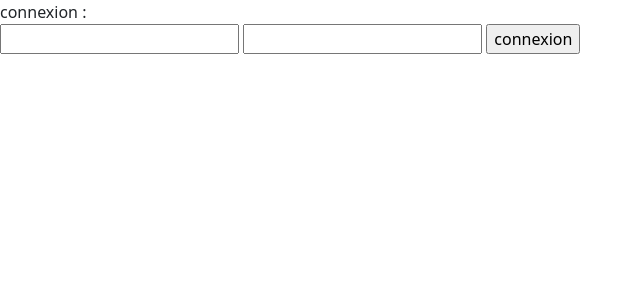
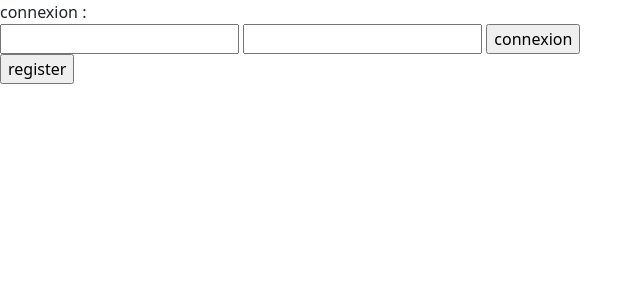
Before and after one commit to anedonia/exam_fs, a PHP site: page /routeur.php in a window 1280 px wide. Shown: the top 300 px of the page, without its empty margins (0-643 px from the left). Run offline with PHP 8.4, Linux system fonts and the light colour scheme.

Commit message:
modif register

```diff
--- a/controller/modules/module_login.php
+++ b/controller/modules/module_login.php
@@ -6,6 +6,9 @@ function formulaire_login(){
         <input type="text" name="pseudo" id="emailField" required>
         <input type="password" name="mdp" required>
         <input type="submit" value="connexion" id="okButton">
+    </form>
+    <form action="routeur.php" method="GET">
+        <input type="submit" name="action" value="register">
     </form>
     <script>
         const signUpForm = document.getElementById("signUpForm");
--- a/routeur.php
+++ b/routeur.php
@@ -13,7 +13,7 @@ session_start();
 				case  'LOGIN':
 					include("./controller/login.php");
 					break;
-				case  'INSCRIPTION':
+				case  'register':
 					include("./controller/register.php");
 					break;
 				case 'sign_out':
```
